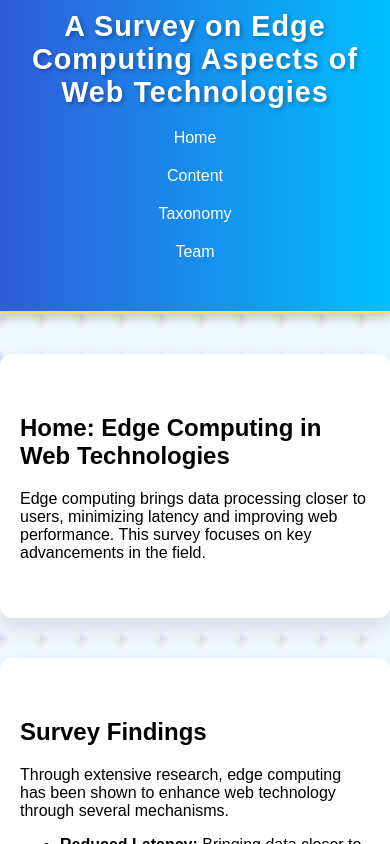
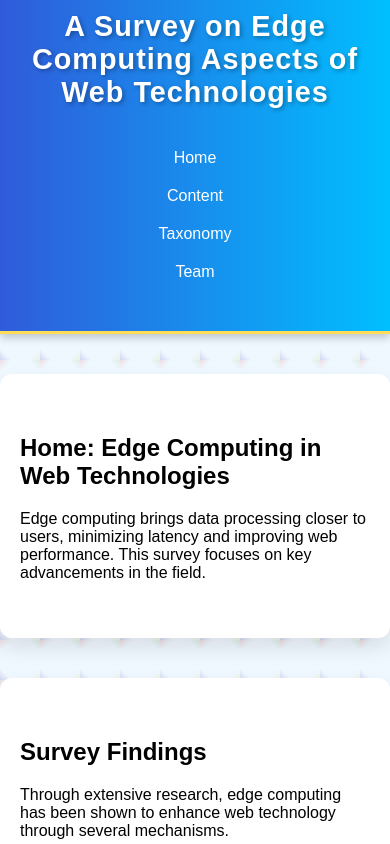
Before and after one commit to vnandala/my-react-app, a React (Create React App) app: page / in a window 390 px wide. Shown: the top 844 px of the page. Built offline with nearby package versions, Linux system fonts and the light colour scheme.

Commit message:
update 3

```diff
--- a/src/App.css
+++ b/src/App.css
@@ -69,7 +69,7 @@ nav a:hover {
 @media (max-width: 768px) {
   nav ul {
     flex-wrap: wrap; /* Allow wrapping for smaller screens */
-    margin-top: 0px;
+    justify-content: center;
   }
 
   nav ul li {
```
